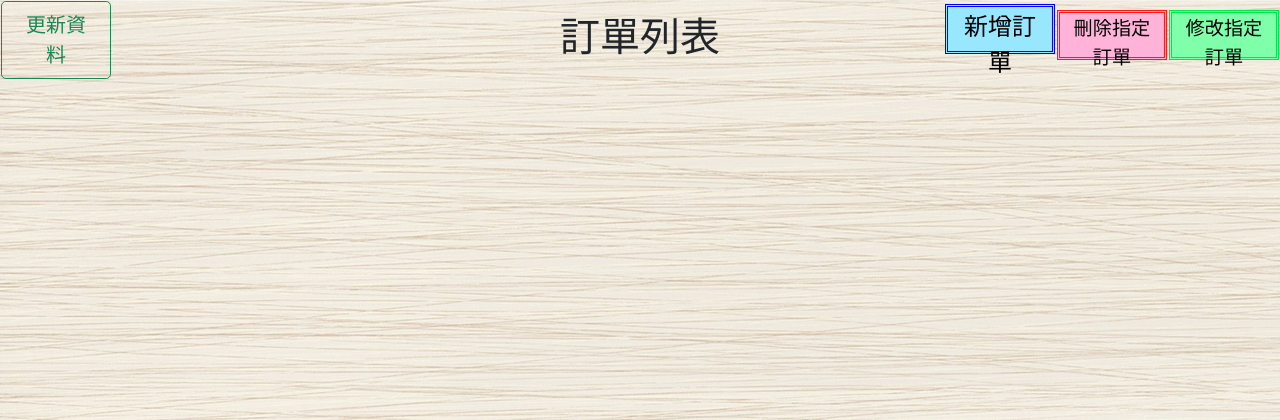
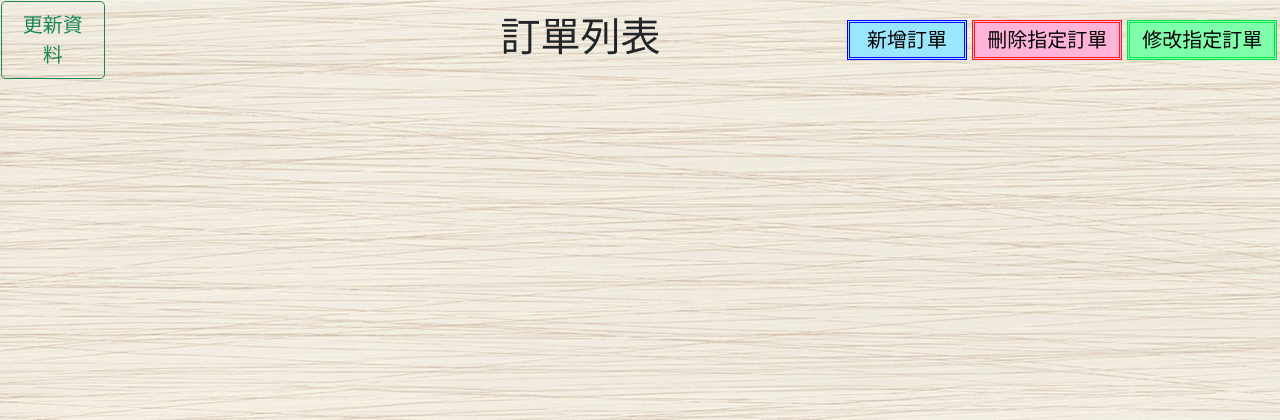
Before and after one commit to MsT9999/resaurantOrder3, a Flask app: page / in a window 1280 px wide. Shown: the top 420 px of the page. Run offline with Flask 2, Linux system fonts and the light colour scheme.

Commit message:
微調html

```diff
--- a/static/css/index.css
+++ b/static/css/index.css
@@ -1,9 +1,11 @@
 
 td{
-    width: 7%;
+    width: 8%;
     text-align: center;
 }
+button{
 
+}
 
 .guest{
     background-color: #ffcc80;
--- a/templates/delete.html
+++ b/templates/delete.html
@@ -19,6 +19,7 @@
         </td>
     </tr>
 </table>
+<hr>
 <div class="information">請輸入欲刪除訂單之資料(部分即可)</div>
 <table>
     <thead>
--- a/templates/index.html
+++ b/templates/index.html
@@ -29,18 +29,18 @@
         <td style="width:24%"><h1>訂單列表</h1></td>
         <td></td>
         <td>
-            <button type="button" value="insert" onclick="location.href='insert'" class="insert_class">新增訂單
+            <button type="button" value="insert" style="width:120px;height:40px;font-size:20px;" onclick="location.href='insertV2'" class="insert_class">新增訂單
             </button>
         </td>
 <!--        <td>-->
 <!--            <button id="BtnV1" class="btn btn-outline-info" onclick="location.href='insertV2'">新增V2</button>-->
 <!--        </td>-->
         <td>
-            <button type="button" value="delete" onclick="location.href='delete'" class="delete_class">刪除指定訂單
+            <button type="button" value="delete"style="width:150px;height:40px;font-size:20px;" onclick="location.href='delete'" class="delete_class">刪除指定訂單
             </button>
         </td>
         <td>
-            <button type="button" value="search" onclick="location.href='modify'" class="modify_class">修改指定訂單
+            <button type="button" value="search"style="width:150px;height:40px;font-size:20px;" onclick="location.href='modify'" class="modify_class">修改指定訂單
             </button>
         </td>
     </tr>
--- a/templates/insertV2.html
+++ b/templates/insertV2.html
@@ -19,6 +19,7 @@
         <td style="width:24%"><h1>新增</h1></td>
         <td style="width:5%"></td>
         <td style="width:5%">
+            <button type="submit" value="insert" onclick="location.href='index'" class="insert_class">回訂單列表</button>
             <button type="submit" value="insert" onclick="addData(); location.href='index'" class="insert_class">送出</button>
         </td>
     </tr>
--- a/templates/modify.html
+++ b/templates/modify.html
@@ -12,13 +12,14 @@
     <tr>
         <td style="width:5%"></td>
         <td style="width:5%"></td>
-        <td style="width:24%"><h1>刪除訂單</h1></td>
+        <td style="width:24%"><h1>修改訂單</h1></td>
         <td style="width:5%"></td>
         <td style="width:5%">
             <button type="submit" value="modify" onclick="location.href='index'" class="modify_class">修改</button>
         </td>
     </tr>
 </table>
+<hr>
 <div class="information">請輸入欲修改訂單之資料(部分即可)</div>
 <table>
     <thead>
```
